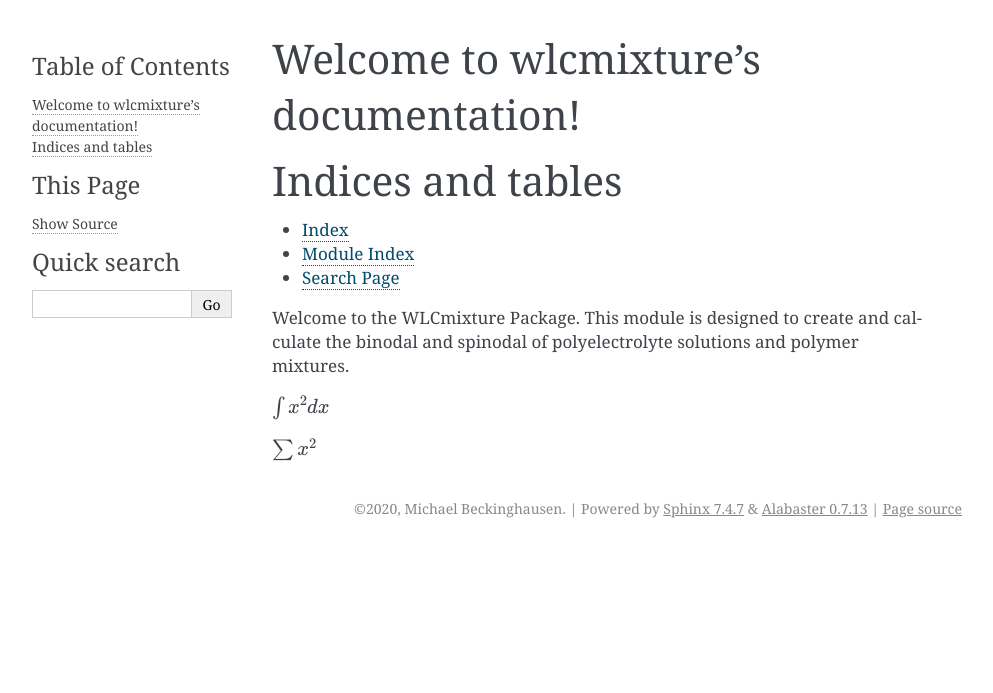
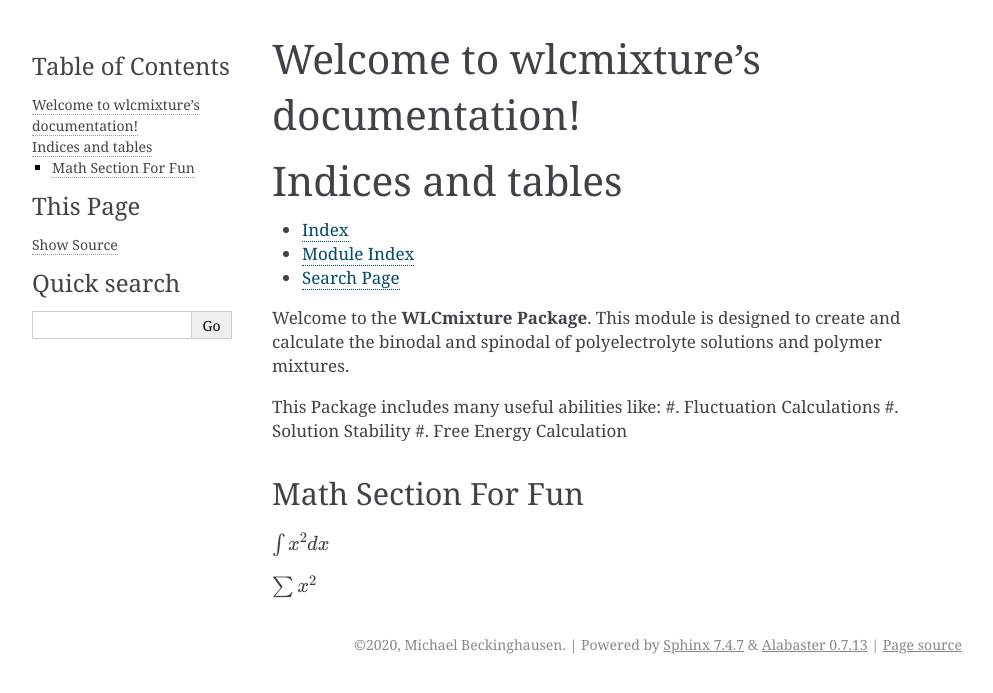
Before and after one commit to mbecking/wlcmixture, a Sphinx documentation site: the page built from doc/source/index.rst, in a window 1280 px wide. Shown: the top 693 px of the page, without its empty margins (148-1141 px from the left). Built offline with Sphinx 7.4.7, drawn with Linux system fonts in a browser that asks for light colours.

Commit message:
Testing out RST

```diff
--- a/doc/source/index.rst
+++ b/doc/source/index.rst
@@ -19,8 +19,17 @@ Indices and tables
 * :ref:`modindex`
 * :ref:`search`
 
-Welcome to the WLCmixture Package. This module is designed to create and calculate the binodal and spinodal of
+Welcome to the **WLCmixture Package**. This module is designed to create and calculate the binodal and spinodal of
 polyelectrolyte solutions and polymer mixtures.
+
+This Package includes many useful abilities like:
+#. Fluctuation Calculations
+#. Solution Stability
+#. Free Energy Calculation
+
+====================
+Math Section For Fun
+====================
 
 :math:`\int x^2 dx`
 
```
